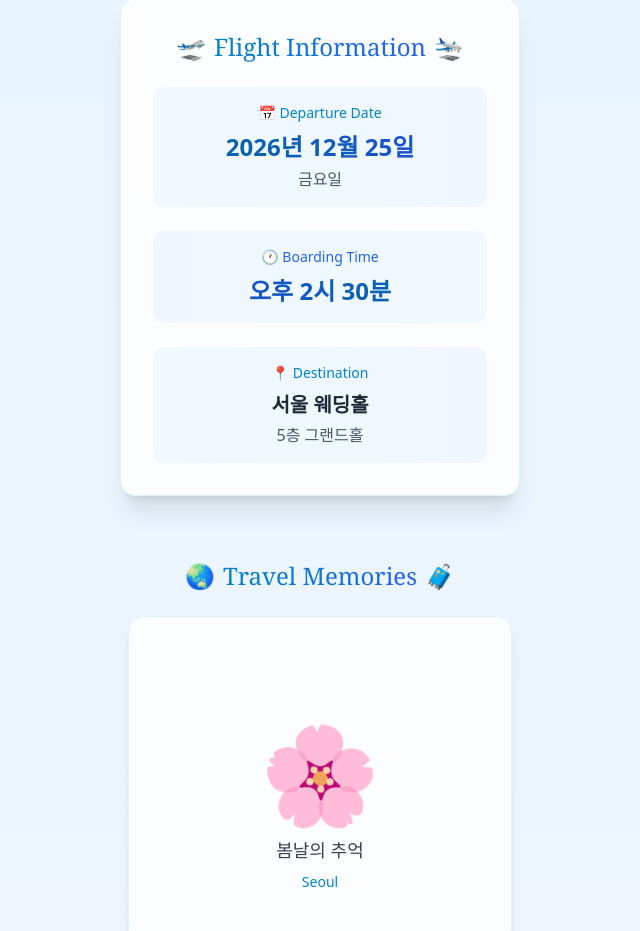
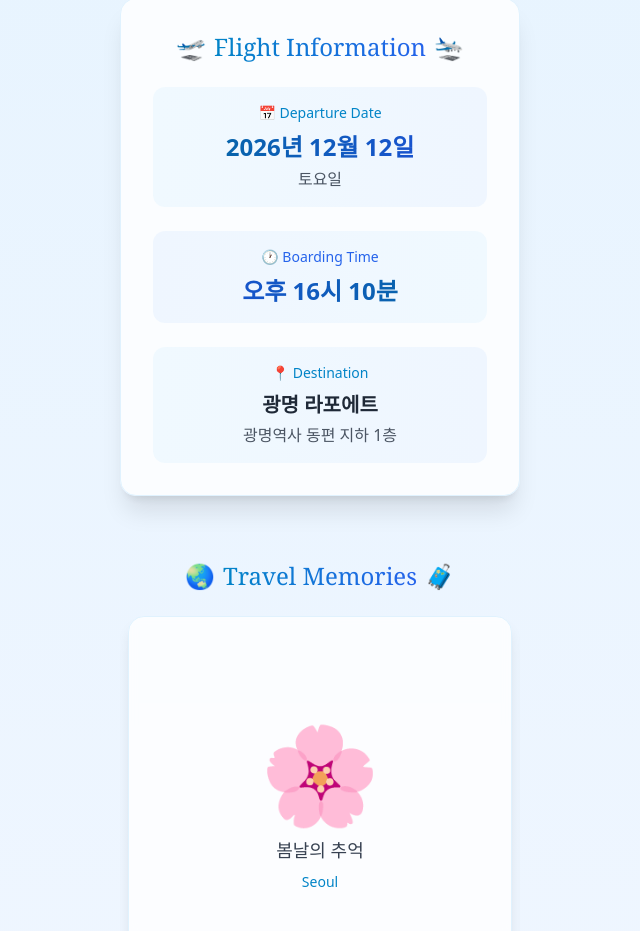
Before and after one commit to 2thumbz/wedding-invite, a Next.js app: page / in a window 1280 px wide. Shown: the part 1216-2147 px from the top of the page, without its empty margins (362-1002 px from the left). Built offline with nearby package versions, Linux system fonts and the light colour scheme.

Commit message:
Update WeddingInfo component

```diff
--- a/components/WeddingInfo.tsx
+++ b/components/WeddingInfo.tsx
@@ -14,25 +14,25 @@ export function WeddingInfo() {
           <div className="bg-gradient-to-r from-sky-50 to-blue-50 rounded-xl p-4">
             <p className="text-sky-600 text-sm mb-2 font-medium">📅 Departure Date</p>
             <p className="text-2xl font-bold bg-gradient-to-r from-sky-700 to-blue-700 bg-clip-text text-transparent">
-              2026년 12월 25일
+              2026년 12월 12일
             </p>
-            <p className="text-gray-600 mt-1">금요일</p>
+            <p className="text-gray-600 mt-1">토요일</p>
           </div>
 
           <div className="bg-gradient-to-r from-blue-50 to-sky-50 rounded-xl p-4">
             <p className="text-blue-600 text-sm mb-2 font-medium">🕐 Boarding Time</p>
             <p className="text-2xl font-bold bg-gradient-to-r from-blue-700 to-sky-700 bg-clip-text text-transparent">
-              오후 2시 30분
+              오후 16시 10분
             </p>
           </div>
 
           <div className="bg-gradient-to-r from-sky-50 to-blue-50 rounded-xl p-4">
             <p className="text-sky-600 text-sm mb-2 font-medium">📍 Destination</p>
             <p className="text-xl font-bold text-gray-800 mb-1">
-              서울 웨딩홀
+              광명 라포에트
             </p>
             <p className="text-gray-600">
-              5층 그랜드홀
+              광명역사 동편 지하 1층
             </p>
           </div>
         </div>
```
